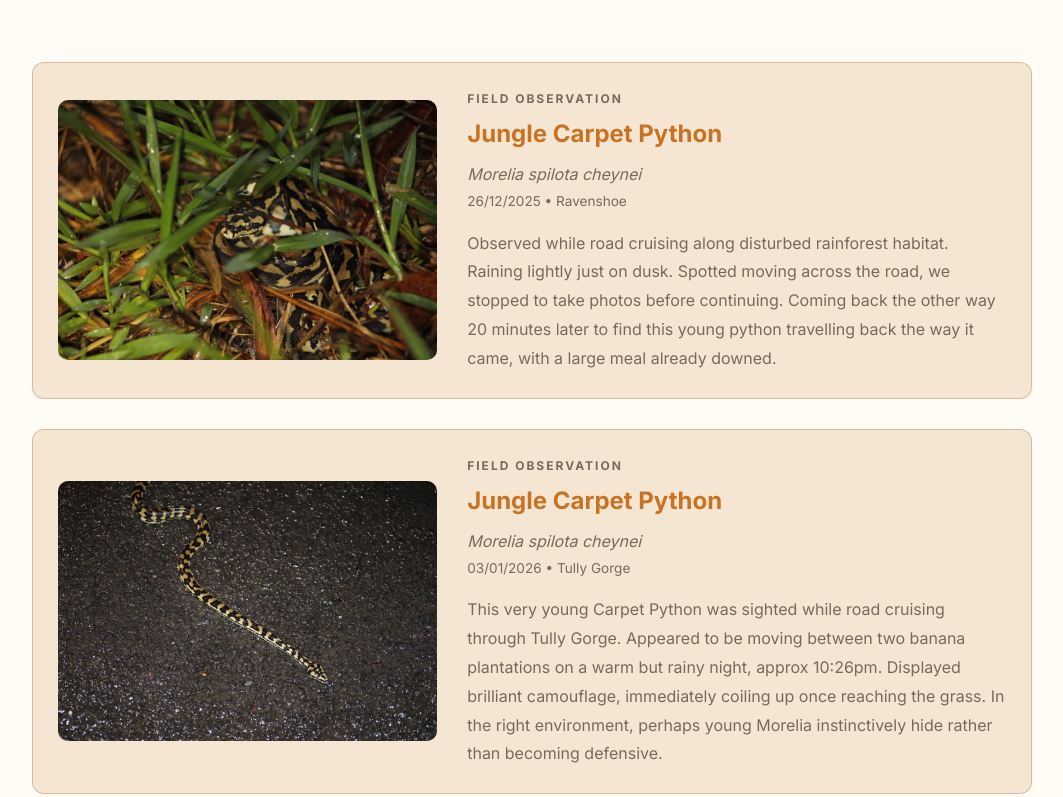
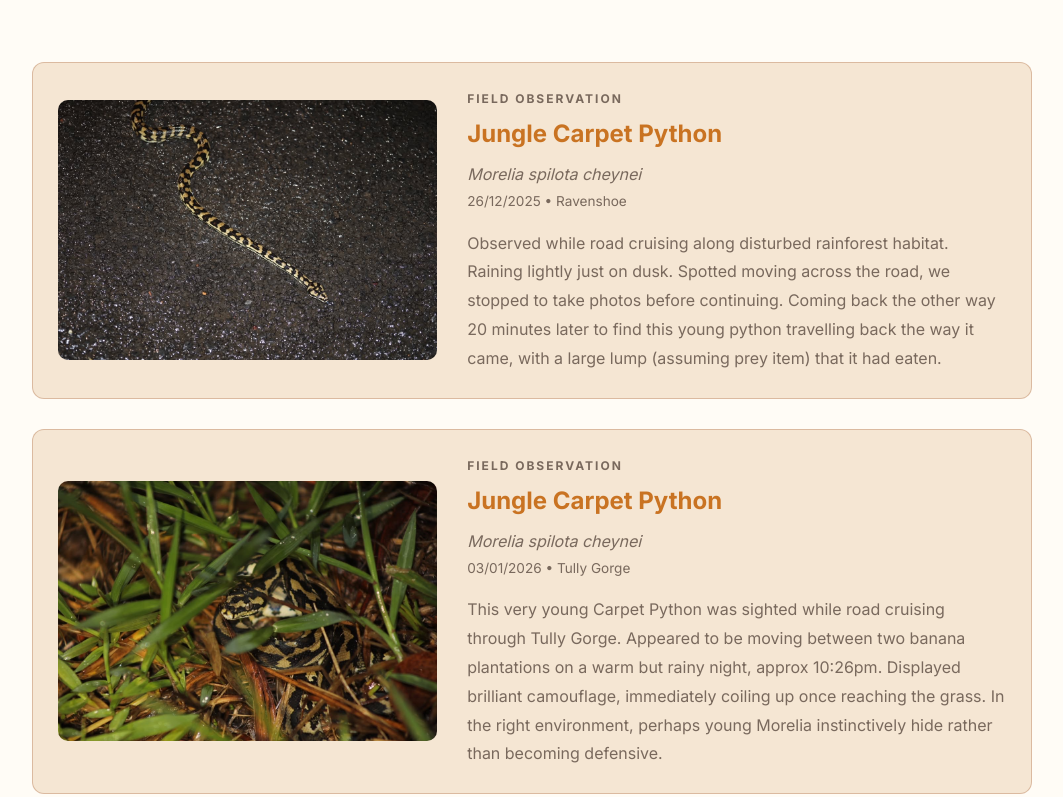
Before and after one commit to michaelmorks/PWT.Pythons, a plain HTML site: page field-notes/field-notes.html in a window 1280 px wide. Shown: the part 797-1594 px from the top of the page, without its empty margins (108-1171 px from the left). Drawn offline with Linux system fonts and the light colour scheme.

```diff
--- a/field-notes/field-notes.html
+++ b/field-notes/field-notes.html
@@ -114,7 +114,7 @@
 
       <!-- FIELD NOTE 1 -->
       <article class="field-note-card">
-          <img src="Jungle-Python.png"
+          <img src="ground.png"
                alt="Jungle Carpet Python observed near Ravenshoe">
 
           <div class="field-note-description">
@@ -129,14 +129,14 @@
                   across the road, we stopped to take photos before
                   continuing. Coming back the other way 20 minutes later
                   to find this young python travelling back the way it
-                  came, with a large meal already downed.
+                  came, with a large lump (assuming prey item) that it had eaten.
               </p>
           </div>
       </article>
 
       <!-- FIELD NOTE 2 -->
       <article class="field-note-card">
-          <img src="ground.png"
+          <img src="Jungle-Python.png"
                alt="Young Jungle Carpet Python at Tully Gorge">
 
           <div class="field-note-description">
```
